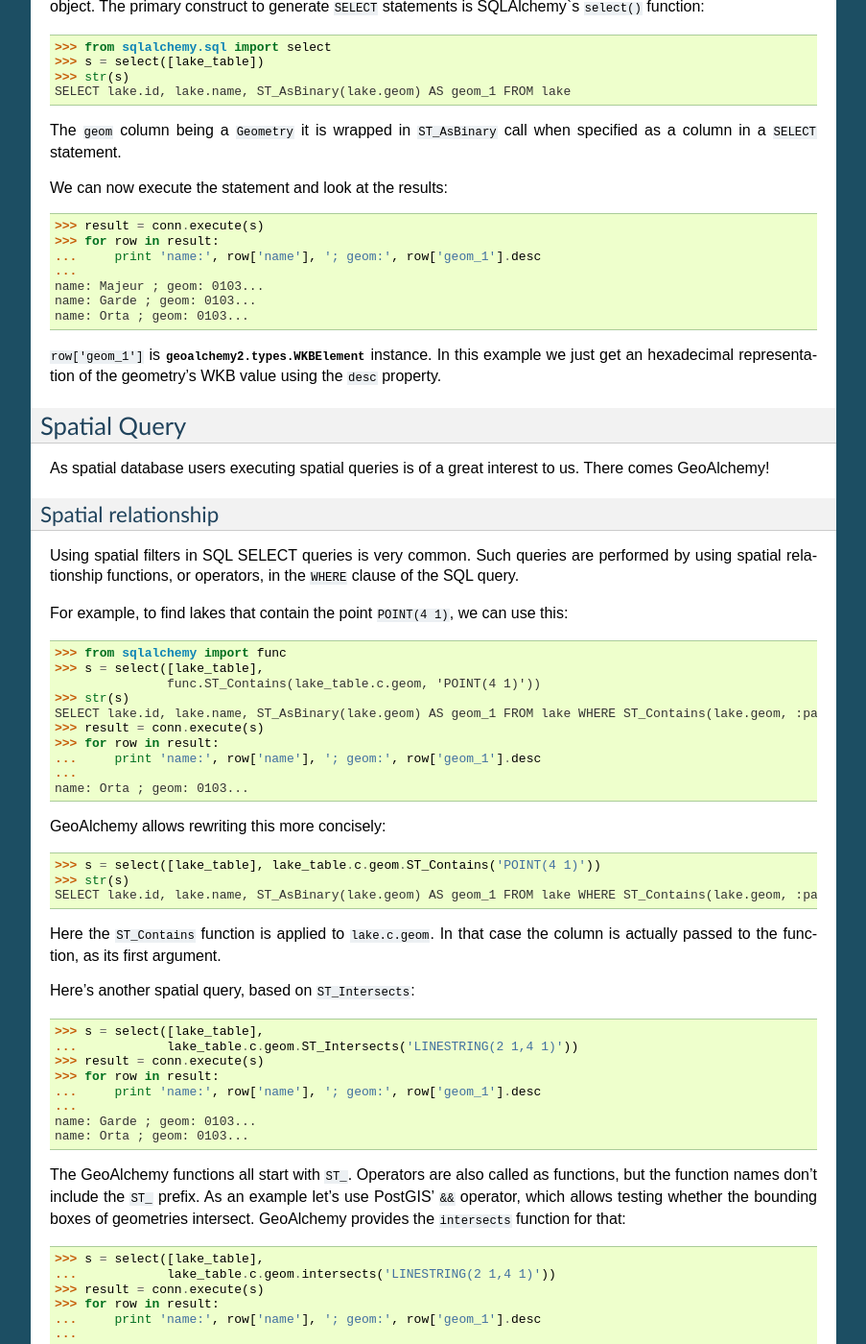
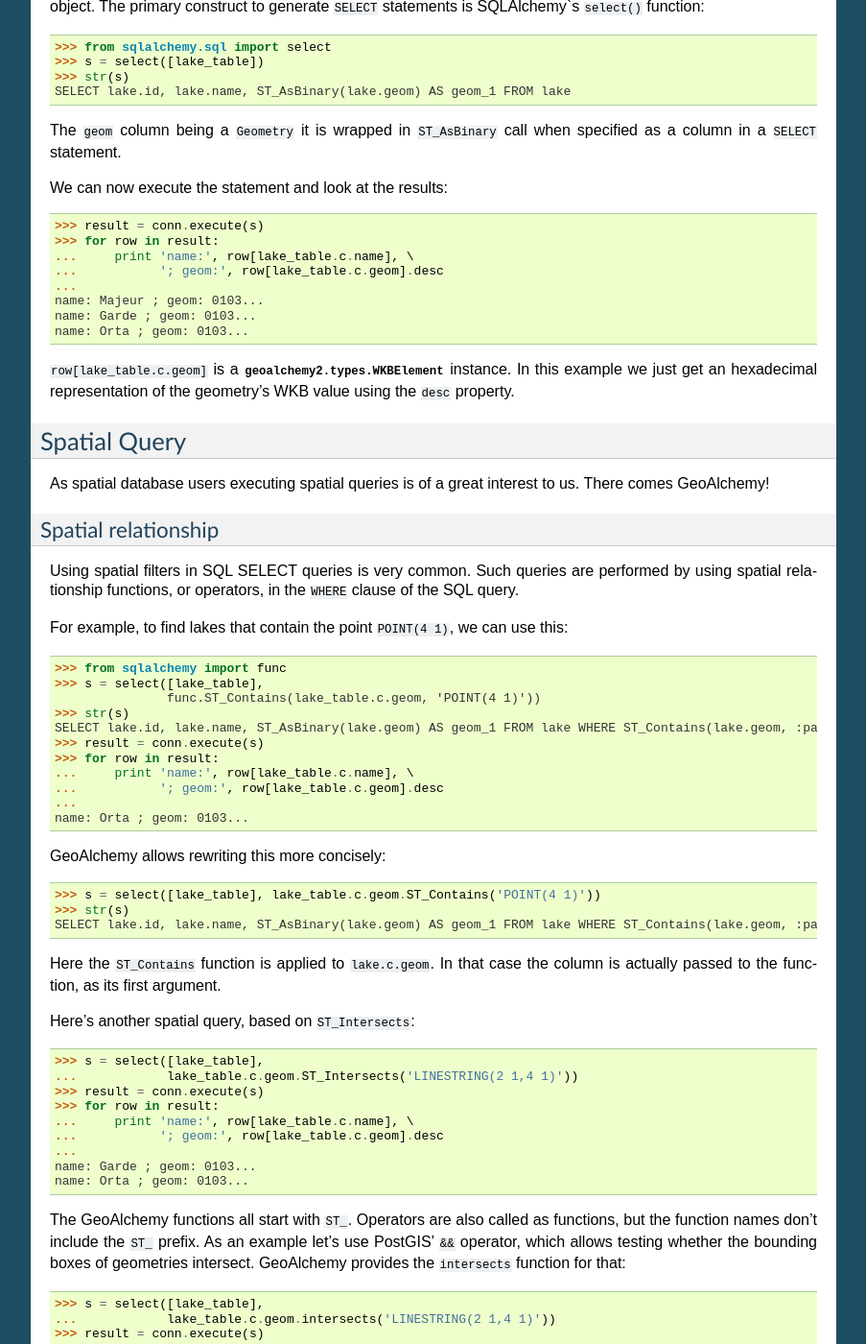
Before and after one commit to geoalchemy/geoalchemy2, a Sphinx documentation site: the page built from doc/core_tutorial.rst, in a window 1280 px wide and 1400 px high, scrolled down 2456 px. Shown: the whole window at 96% size, without its empty margins (198-1101 px from the left). Built offline with Sphinx 7.4.7, drawn with Linux system fonts in a browser that asks for light colours; some of the changed text lies outside the part shown.

Commit message:
[doc] labels are currently uncontrolled for geom columns

```diff
--- a/doc/core_tutorial.rst
+++ b/doc/core_tutorial.rst
@@ -157,15 +157,16 @@ We can now execute the statement and look at the results::
 
     >>> result = conn.execute(s)
     >>> for row in result:
-    ...     print 'name:', row['name'], '; geom:', row['geom_1'].desc
+    ...     print 'name:', row[lake_table.c.name], \
+    ...           '; geom:', row[lake_table.c.geom].desc
     ...
     name: Majeur ; geom: 0103...
     name: Garde ; geom: 0103...
     name: Orta ; geom: 0103...
 
-``row['geom_1']`` is :class:`geoalchemy2.types.WKBElement` instance. In this
-example we just get an hexadecimal representation of the geometry's WKB value
-using the ``desc`` property.
+``row[lake_table.c.geom]`` is a :class:`geoalchemy2.types.WKBElement` instance.
+In this example we just get an hexadecimal representation of the geometry's WKB
+value using the ``desc`` property.
 
 Spatial Query
 -------------
@@ -191,7 +192,8 @@ we can use this::
     SELECT lake.id, lake.name, ST_AsBinary(lake.geom) AS geom_1 FROM lake WHERE ST_Contains(lake.geom, :param_1)
     >>> result = conn.execute(s)
     >>> for row in result:
-    ...     print 'name:', row['name'], '; geom:', row['geom_1'].desc
+    ...     print 'name:', row[lake_table.c.name], \
+    ...           '; geom:', row[lake_table.c.geom].desc
     ...
     name: Orta ; geom: 0103...
 
@@ -210,7 +212,8 @@ Here's another spatial query, based on ``ST_Intersects``::
     ...            lake_table.c.geom.ST_Intersects('LINESTRING(2 1,4 1)'))
     >>> result = conn.execute(s)
     >>> for row in result:
-    ...     print 'name:', row['name'], '; geom:', row['geom_1'].desc
+    ...     print 'name:', row[lake_table.c.name], \
+    ...           '; geom:', row[lake_table.c.geom].desc
     ...
     name: Garde ; geom: 0103...
     name: Orta ; geom: 0103...
@@ -225,7 +228,8 @@ the ``intersects`` function for that::
     ...            lake_table.c.geom.intersects('LINESTRING(2 1,4 1)'))
     >>> result = conn.execute(s)
     >>> for row in result:
-    ...     print 'name:', row['name'], '; geom:', row['geom_1'].desc
+    ...     print 'name:', row[lake_table.c.name], \
+    ...           '; geom:', row[lake_table.c.geom].desc
     ...
     name: Garde ; geom: 0103...
     name: Orta ; geom: 0103...
```
